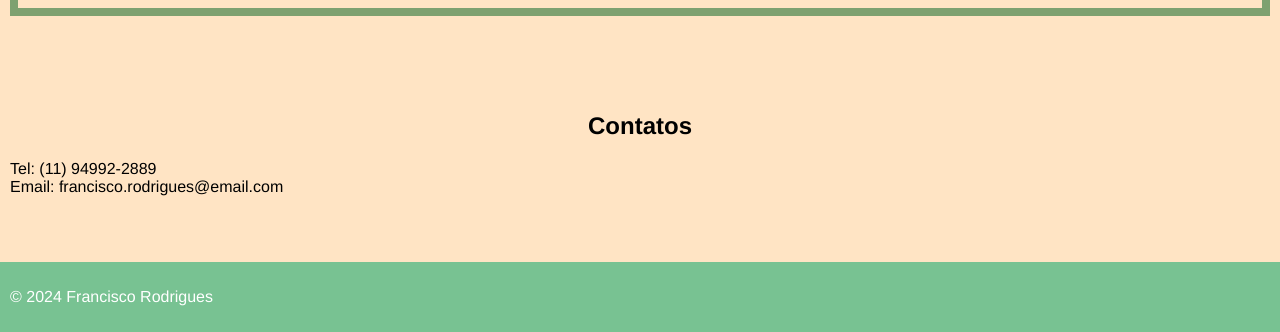
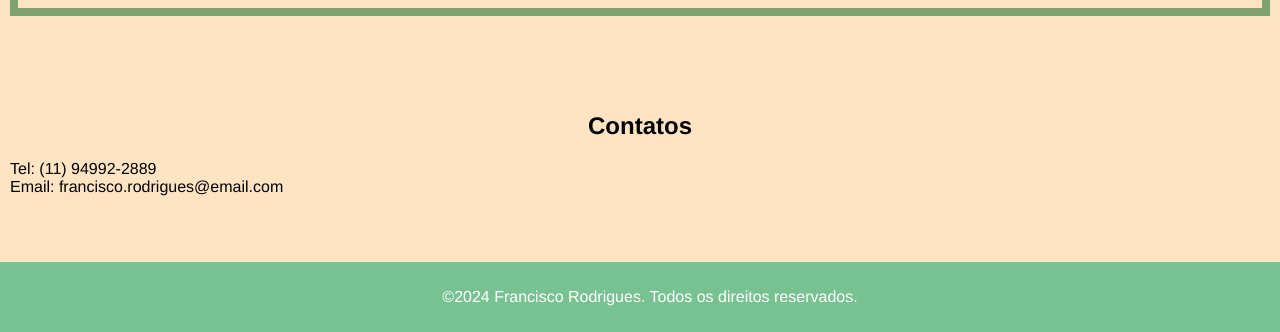
Before and after one commit to FranciscoERodrigues/Portfolio-de-projeto, a plain HTML site: page PROJETO II/index.html in a window 1280 px wide. Shown: the part 1124-1456 px from the top of the page. Drawn offline with Linux system fonts and the light colour scheme.

Commit message:
Add files via upload

```diff
--- a/PROJETO II/index.html
+++ b/PROJETO II/index.html
@@ -57,7 +57,7 @@
     </section>
 
     <footer>
-        <p>© 2024 Francisco Rodrigues</p>
+        <p class="direitos">&copy;2024 Francisco Rodrigues. Todos os direitos reservados.</p>
     </footer>
 </body>
 </html>
--- a/PROJETO II/style.css
+++ b/PROJETO II/style.css
@@ -83,5 +83,10 @@ img {
 nav :hover{
 
     color: black;
+}
 
+
+.direitos{
+
+    text-align: center;
 }
```
